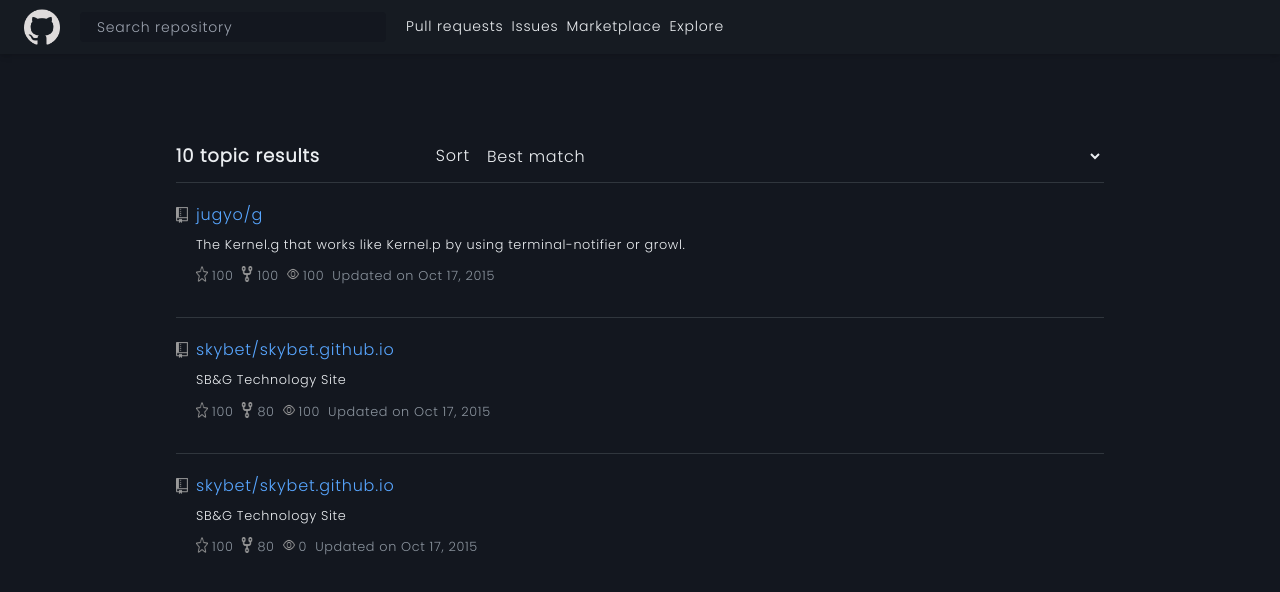
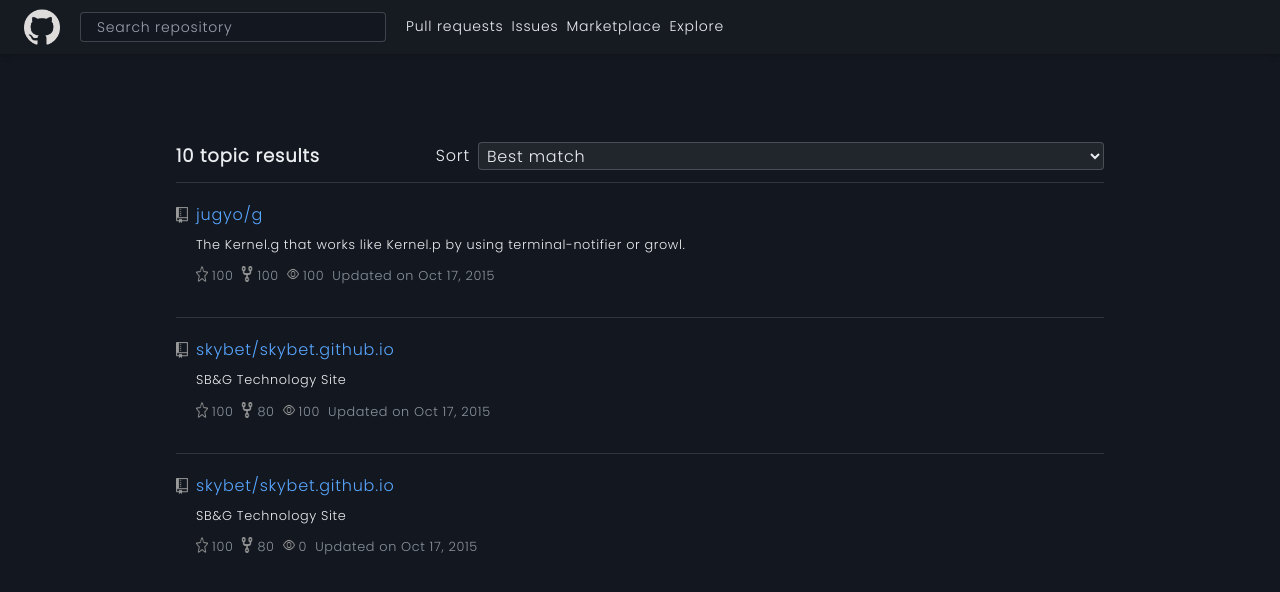
Before and after one commit to NishChal370/Github-explorer, a React (Create React App) app: page / in a window 1280 px wide. Shown: the top 592 px of the page. Built offline with nearby package versions, Linux system fonts and the light colour scheme.

Commit message:
Update home input design

```diff
--- a/src/components/header/Header.tsx
+++ b/src/components/header/Header.tsx
@@ -19,7 +19,7 @@
                               sm:flex-row sm:gap-4"
                         >
                               <input
-                                    className="border-[0.1rem] border-[#373d44] rounded mb-4 py-1 px-4  bg-[#13171f] border-transparent focus:outline-none focus:shadow-outline focus:bg-[#484f58]
+                                    className="border-[0.1rem] border-[rgba(240,246,252,0.2)]  rounded mb-4 py-1 px-4  bg-[#13171f] focus:outline-none focus:shadow-outline focus:bg-[#484f58]
                                           sm:m-1"
                                     placeholder="Search repository"
                                     type="text"
--- a/src/pages/Home.tsx
+++ b/src/pages/Home.tsx
@@ -16,7 +16,7 @@
                               <h3 className="self-center">Sort</h3>
 
                               <select id="cars" name="cars"
-                                    className="w-full border-[0.1rem] border-[#373d44] rounded  px-1  bg-[#13171f] border-transparent focus:outline-none focus:shadow-outline focus:bg-[#484f58]"
+                                    className="w-full border-[0.1rem] border-[rgba(240,246,252,0.2)]  rounded  px-1  bg-[#21262d]  focus:outline-none focus:shadow-outline focus:bg-[#484f58]"
                               >
                                     <option value="best match">Best match</option>
                                     <option value="most starts">Most starts</option>
```
